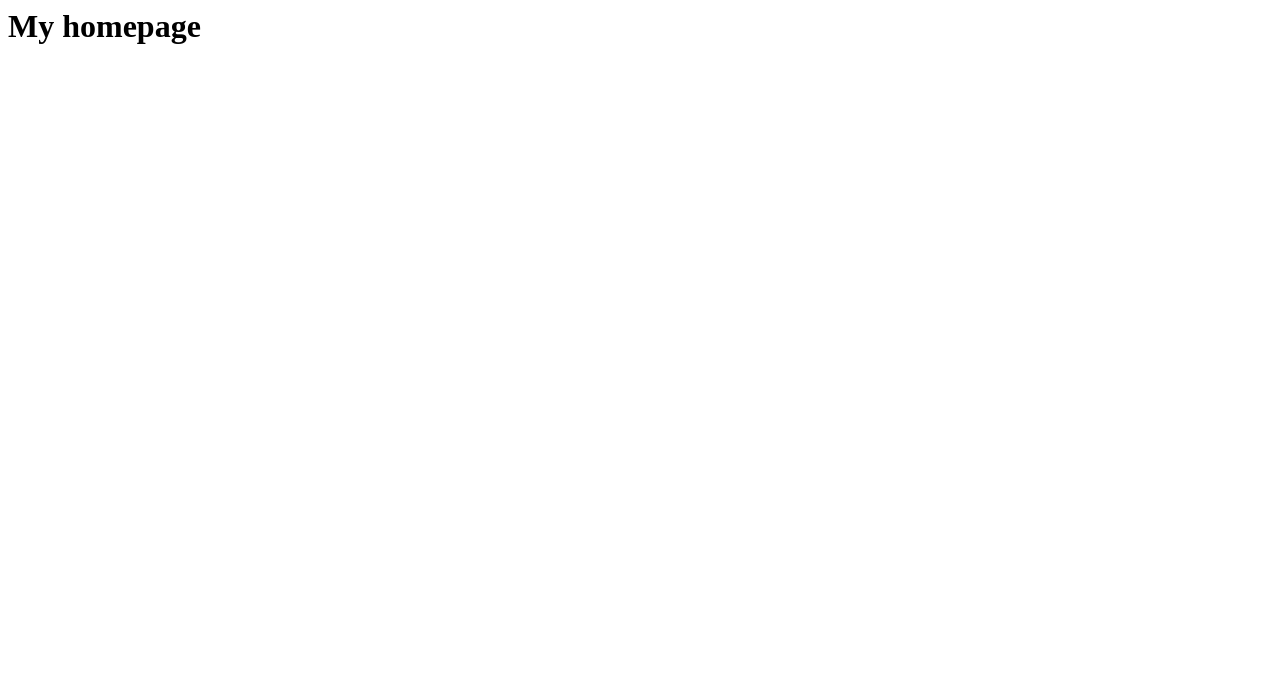
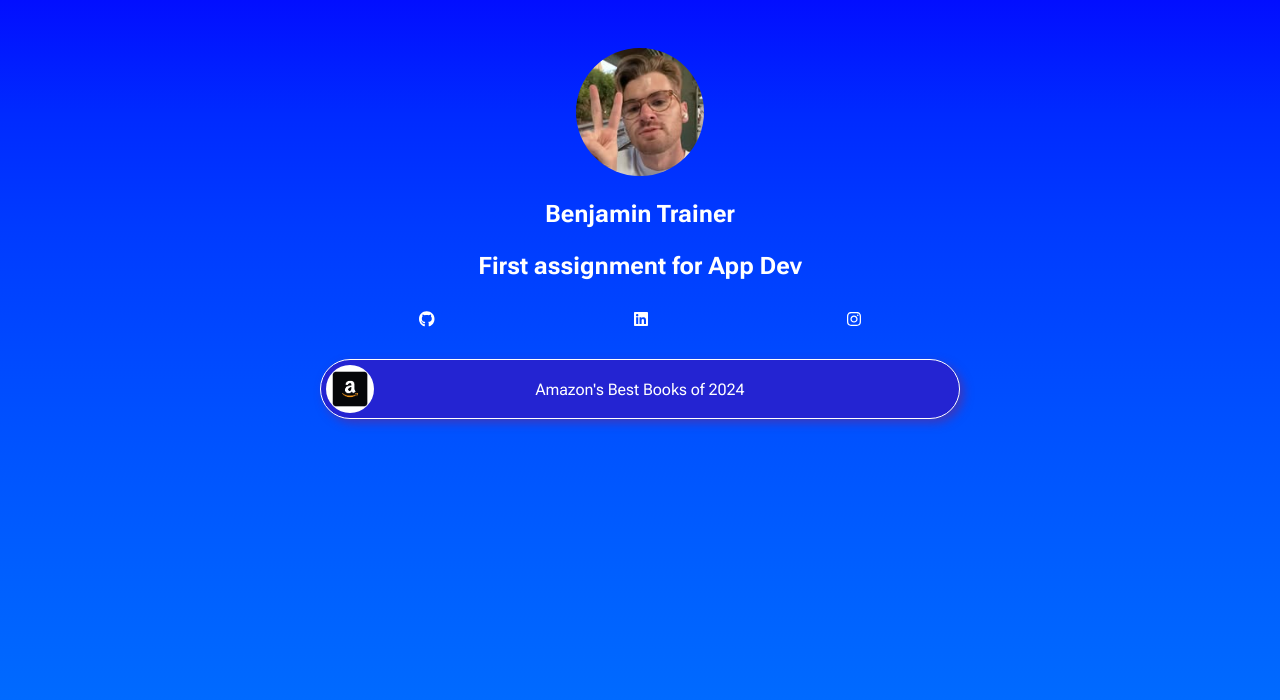
Before and after one commit to benjamintrainer/link-in-bio, a plain HTML site: page index.html in a window 1280 px wide. Drawn offline with Linux system fonts and the light colour scheme.

Commit message:
link-in-bio v1

```diff
--- a/index.html
+++ b/index.html
@@ -1 +1,153 @@
-<h1>My homepage</h1>
+<!DOCTYPE html>
+<html>
+  <head>
+    <meta charset="UTF-8">
+    <meta name="viewport" content="width=device-width, initial-scale=1.0">
+    <script src="https://cdnjs.cloudflare.com/ajax/libs/font-awesome/6.5.2/js/all.min.js"></script>
+    <link rel="preconnect" href="https://fonts.googleapis.com">
+    <link rel="preconnect" href="https://fonts.gstatic.com" crossorigin>
+    <link href="https://fonts.googleapis.com/css2?family=Roboto+Flex:opsz,wght@8..144,100..1000&display=swap" rel="stylesheet">
+
+    <title>Link in Bio</title>
+
+    <style>
+
+      html {
+        min-height:100%;
+      }
+      body {
+        min-height:100%;
+        padding-top: 40px;
+        padding-bottom: 40px;
+        background: linear-gradient(0deg, #0073ff, #0069ff, #005fff, #0054ff, #0048ff, #003bff, #002aff, #020eff);
+        font-family: "Roboto Flex"
+      }
+
+      .avatar-image {
+        width: 128px;
+        height: 128px;
+        object-fit: cover;
+        border-radius: 128px;
+      }
+
+      .thumbnail {
+        width: 48px;
+        height: 48px;
+        border-radius: 48px;
+        object-fit: cover;
+      }
+
+      a {
+        color:rgba(255, 255,255, 1.0);
+        text-decoration: none;
+      }
+
+      .item {
+        background-color:rgb(36, 36, 210);
+        border: 1px white solid;
+        border-radius: 1000px;
+        padding: 5px;
+        padding-right: 53px;
+        box-shadow: 4px 4px 10px 0px rgba(122,32,122,0.5);
+      }
+
+      .name-row {
+        color:rgba(255, 255,255, 1.0);
+        margin-bottom: 30px;
+        text-align: center;
+        font-family: "Roboto Flex";
+        font-size: 24px;
+        font-weight: 700;
+      }
+
+      .main-container{
+        width:640px;
+        margin: auto;
+      }
+
+      .image-row {
+        margin-bottom: 20px;
+        text-align: center;
+      }
+
+      .name-row {
+        margin-bottom: 30px;
+        text-align: center;
+      }
+
+      .social-icons-row {
+        margin-bottom: 30px;
+        display: flex;
+        justify-content: space-around;
+      }
+
+      .item {
+        margin-bottom: 20px;
+        display: flex;
+        align-items: center;
+      }
+
+      .link-text {
+        text-align: center;
+        flex-grow: 1;
+      }
+
+      .roboto-flex {
+        font-family: "Roboto Flex", serif;
+        font-optical-sizing: auto;
+        font-weight: 100;
+        font-style: normal;
+        font-variation-settings:
+          "slnt" 0,
+          "wdth" 100,
+          "GRAD" 0,
+          "XOPQ" 96,
+          "XTRA" 468,
+          "YOPQ" 79,
+          "YTAS" 750,
+          "YTDE" -203,
+          "YTFI" 738,
+          "YTLC" 514,
+          "YTUC" 712;
+        }
+
+    </style>
+  </head>
+  <body>
+    <div class="main-container">
+      <div class="image-row">
+        <img src="/Thumbnails/Headshot.jpg" alt="Benjamin Trainer headshot" class="avatar-image">
+      </div>
+
+      <div class="name-row">
+        Benjamin Trainer
+        <p>First assignment for App Dev</p>
+      </div>
+
+      <div class="social-icons-row">
+        <a href="https://github.com/benjamintrainer" target="_blank">
+          <i class="fa-brands fa-github"></i>
+        </a>
+
+        <a href="https://www.linkedin.com/in/benjamin-trainer/" target="_blank">
+          <i class="fa-brands fa-linkedin"></i>
+        </a>
+
+        <a href="https://www.instagram.com/trainerwheels/" target="_blank">
+          <i class="fa-brands fa-instagram"></i>
+        </a>
+      </div>
+
+      <div class="links-row">
+        <div class="item">
+          <img src="/Thumbnails/Amazon logo.jpg" alt="amazon logo" class="thumbnail">
+
+          <a class="link-text" target="_blank" href="https://www.amazon.com/b/ref=s9_bw_cg_botysf24_1a1_w?node=17276804011&ref_=boty_bhp_reg&pf_rd_m=ATVPDKIKX0DER&pf_rd_s=merchandised-search-2&pf_rd_r=85ZHZTBQ8YD8Z24A1PSX&pf_rd_t=101&pf_rd_p=c86c175d-52cc-4ad5-b486-b5aa1bcc2292&pf_rd_i=283155" >
+            Amazon's Best Books of 2024
+          </a>
+        </div>
+
+      </div> <!-- links-row -->
+    </div> <!-- main-container -->
+  </body>
+</html>
```
Also changed, not shown: Thumbnails/Amazon logo.jpg (added), Thumbnails/Headshot.jpg (added), Thumbnails/IG logo.jpg (added), Thumbnails/github logo.jpg (added), Thumbnails/linkedin-logo.png (added).
